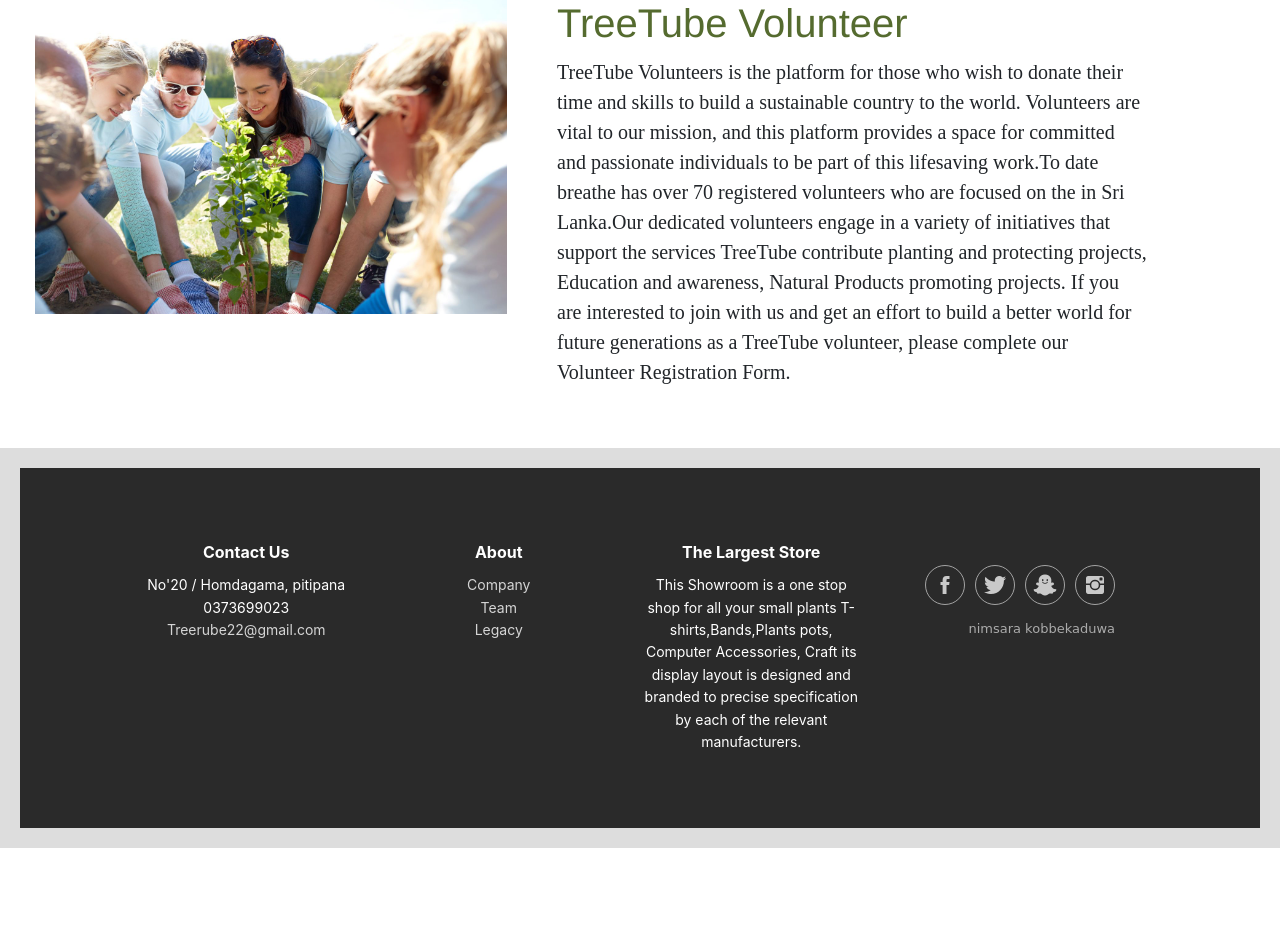
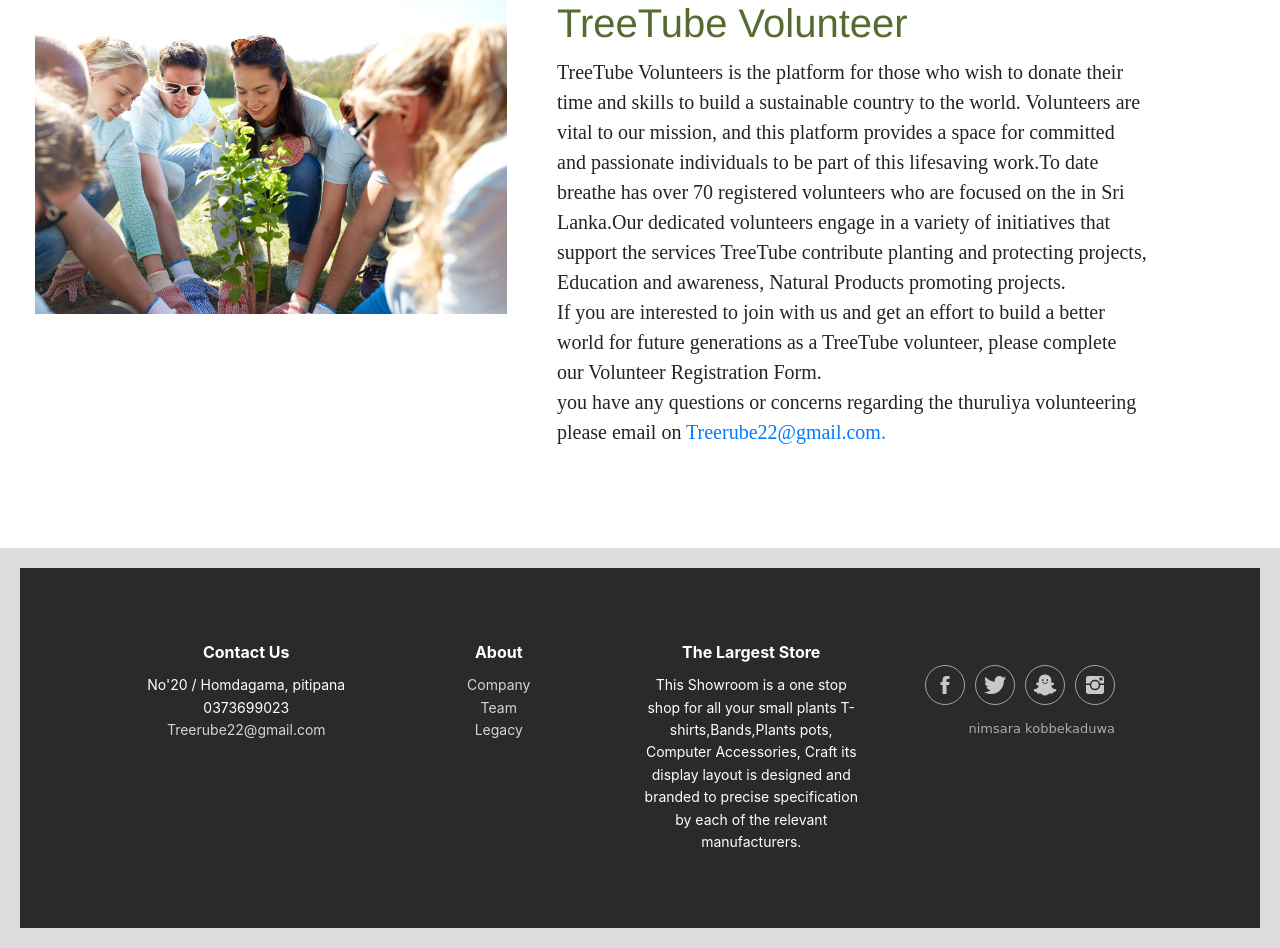
Before and after one commit to DNHathurusingha/Web-Assingment, a PHP site: the page made by Join Us/Join Us.html in a window 1280 px wide. Shown: the part 492-1440 px from the top of the page. Before the commit the page ends 1340 px from the top, so only its background shows below. Run offline with PHP 8.4, Linux system fonts and the light colour scheme; some libraries are stand-ins or nearby versions.

Commit message:
Add a new paragraph regarding volunteering.

```diff
--- a/Join Us/Join Us.css
+++ b/Join Us/Join Us.css
@@ -120,7 +120,7 @@
     margin: top 0px;
 }
 
-.content p {
+.text {
     font-size: 20px;
     font-family: apple-system;
     margin-top: 10px;
--- a/Join Us/Join Us.html
+++ b/Join Us/Join Us.html
@@ -60,10 +60,13 @@
 
             <div class="content">
                 <h2>TreeTube Volunteer</h2>
-                <p> TreeTube Volunteers is the platform for those who wish to donate their time and skills to build a sustainable country to the world. Volunteers are vital to our mission, and this platform provides a space for committed and passionate individuals
+                <p class="text"> TreeTube Volunteers is the platform for those who wish to donate their time and skills to build a sustainable country to the world. Volunteers are vital to our mission, and this platform provides a space for committed and passionate individuals
                     to be part of this lifesaving work.To date breathe has over 70 registered volunteers who are focused on the in Sri Lanka.Our dedicated volunteers engage in a variety of initiatives that support the services TreeTube contribute planting
-                    and protecting projects, Education and awareness, Natural Products promoting projects. If you are interested to join with us and get an effort to build a better world for future generations as a TreeTube volunteer, please complete
-                    our Volunteer Registration Form.</p>
+                    and protecting projects, Education and awareness, Natural Products promoting projects.<br><span class="moreText">If you are interested to join with us and get an effort to build a better world for future generations as a TreeTube volunteer, please complete our Volunteer Registration Form.</br>
+                    you have any questions or concerns regarding the thuruliya volunteering please email on <a href="https://mail.google.com/">Treerube22@gmail.com.</a></p></span></br>
+
+                </p>
+
             </div>
 
 
```
